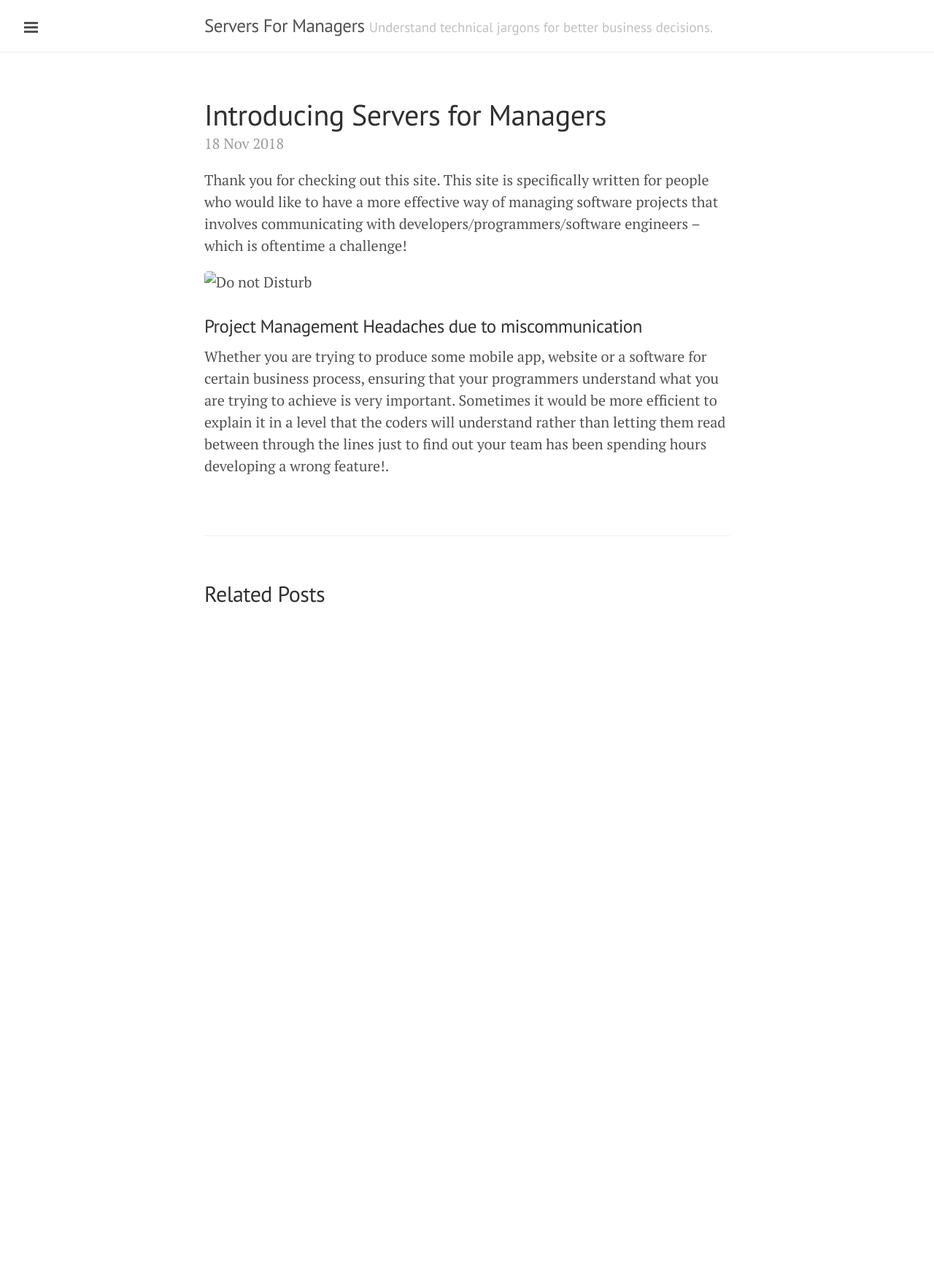
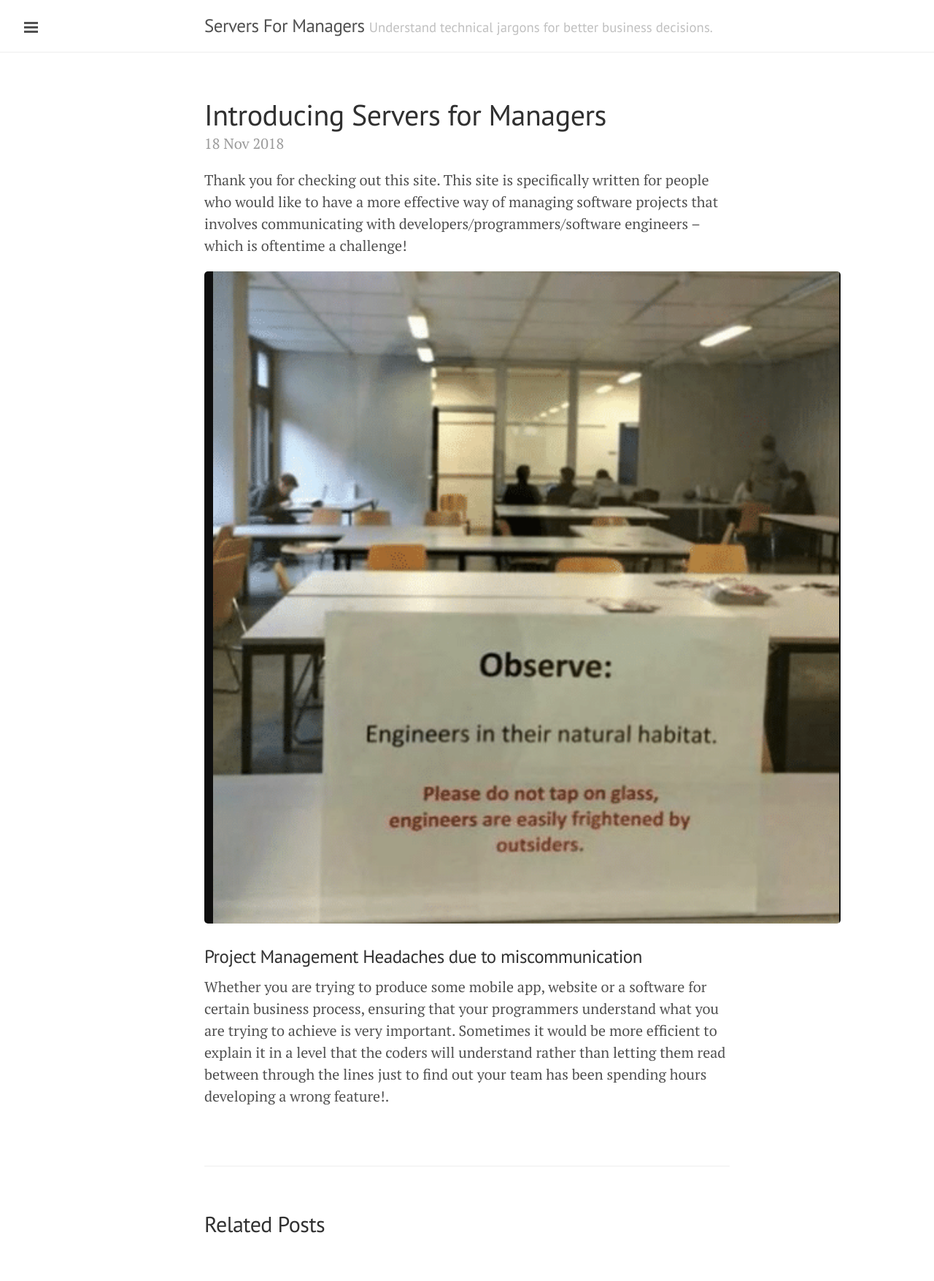
Before and after one commit to serversformanagers/serversformanagers.github.io, a Jekyll site: the page built from _posts/2018-11-18-introducing-servers-for-managers.md, in a window 1280 px wide. Shown: the whole page at 73% size. Built offline with Jekyll 4.4.1, drawn with Linux system fonts in a browser that asks for light colours; before the commit the page ends 900 px from its top, so only the background shows below that.

Commit message:
Update 2018-11-18-introducing-servers-for-managers.md

```diff
--- a/_posts/2018-11-18-introducing-servers-for-managers.md
+++ b/_posts/2018-11-18-introducing-servers-for-managers.md
@@ -5,7 +5,7 @@ title: Introducing Servers for Managers
 
 Thank you for checking out this site. This site is specifically written for people who would like to have a more effective way of managing software projects that involves communicating with developers/programmers/software engineers -- which is oftentime a challenge!
 
-![Do not Disturb](/donotdisturb.png)
+![Do not Disturb](/public/donotdisturb.png)
 
 
 ### Project Management Headaches due to miscommunication
```
